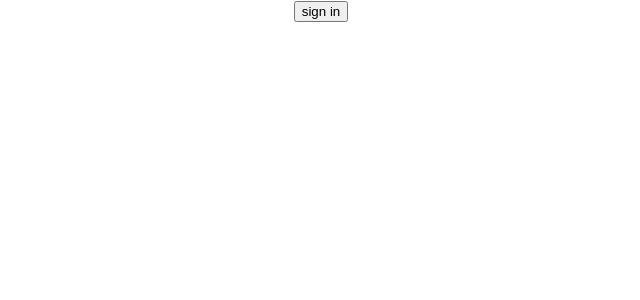
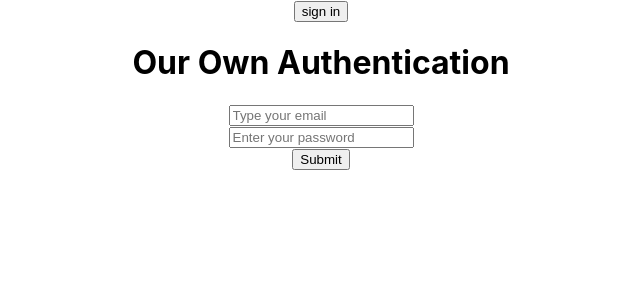
Before and after one commit to shawon122334/firebase-auth, a React (Create React App) app: page / in a window 1280 px wide. Shown: the top 300 px of the page, without its empty margins (319-959 px from the left). Built offline with nearby package versions, Linux system fonts and the light colour scheme.

Commit message:
got input field value

```diff
--- a/src/App.js
+++ b/src/App.js
@@ -58,6 +58,12 @@
         // An error happened.
       });
   }
+  const handleBlur =(e) => {
+    console.log(e.target.name,e.target.value)
+  }
+  const handleSubmit = () => {
+    // console.log('submit button clicked')
+  }
   return (
     <div className="App">
       {/* <button onClick={handleClick}>sign in</button> */}
@@ -74,6 +80,13 @@
         </div>
 
       }
+      <h1>Our Own Authentication</h1>
+      <form onSubmit={handleSubmit}>
+        <input type="text" name="email" onBlur={handleBlur} placeholder="Type your email" required /> <br />
+        <input type="password" name="password" onBlur={handleBlur} placeholder="Enter your password" required/> <br />
+        {/* this submit button will submit everything inside form */}
+        <input type="submit" value="Submit" />
+      </form>
     </div>
   );
 }
```
Also changed, not shown: 1 other file (tests, documents, lock files or other folders).
